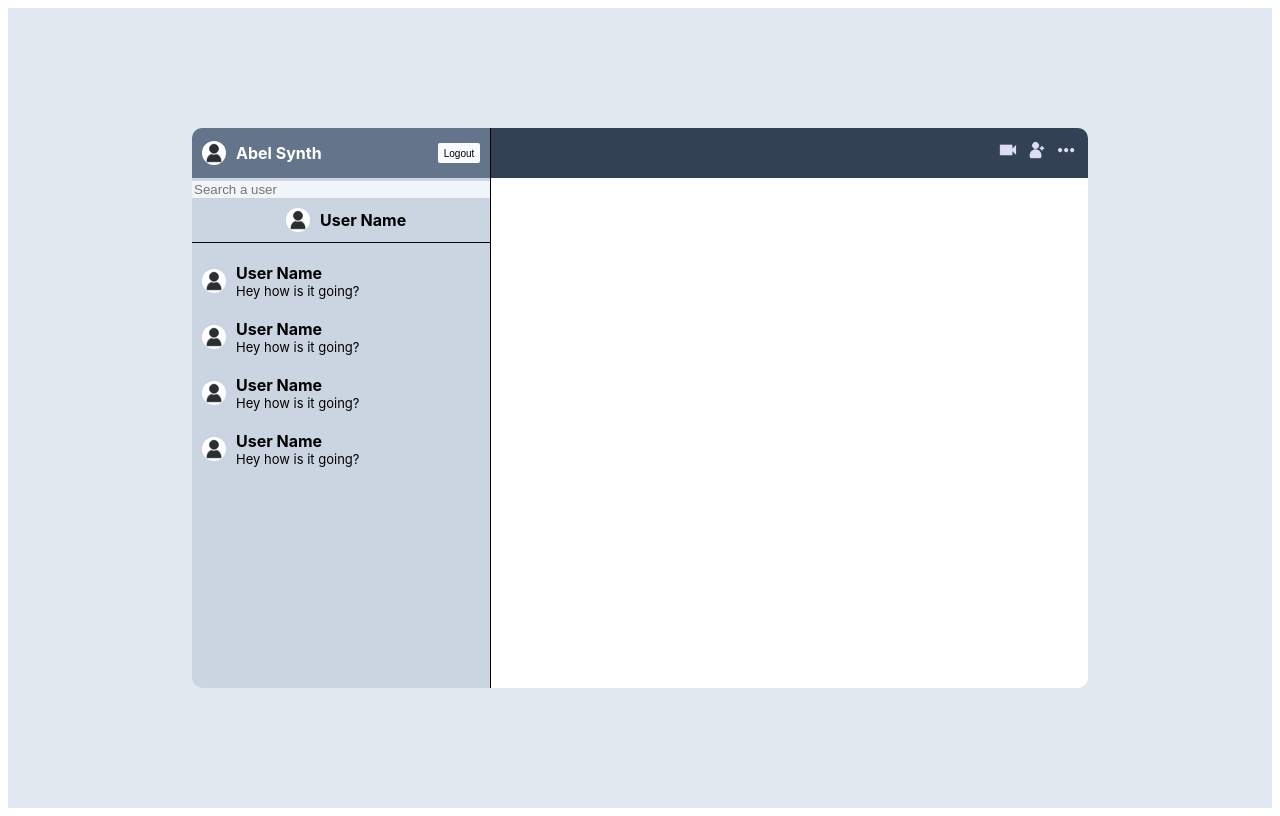
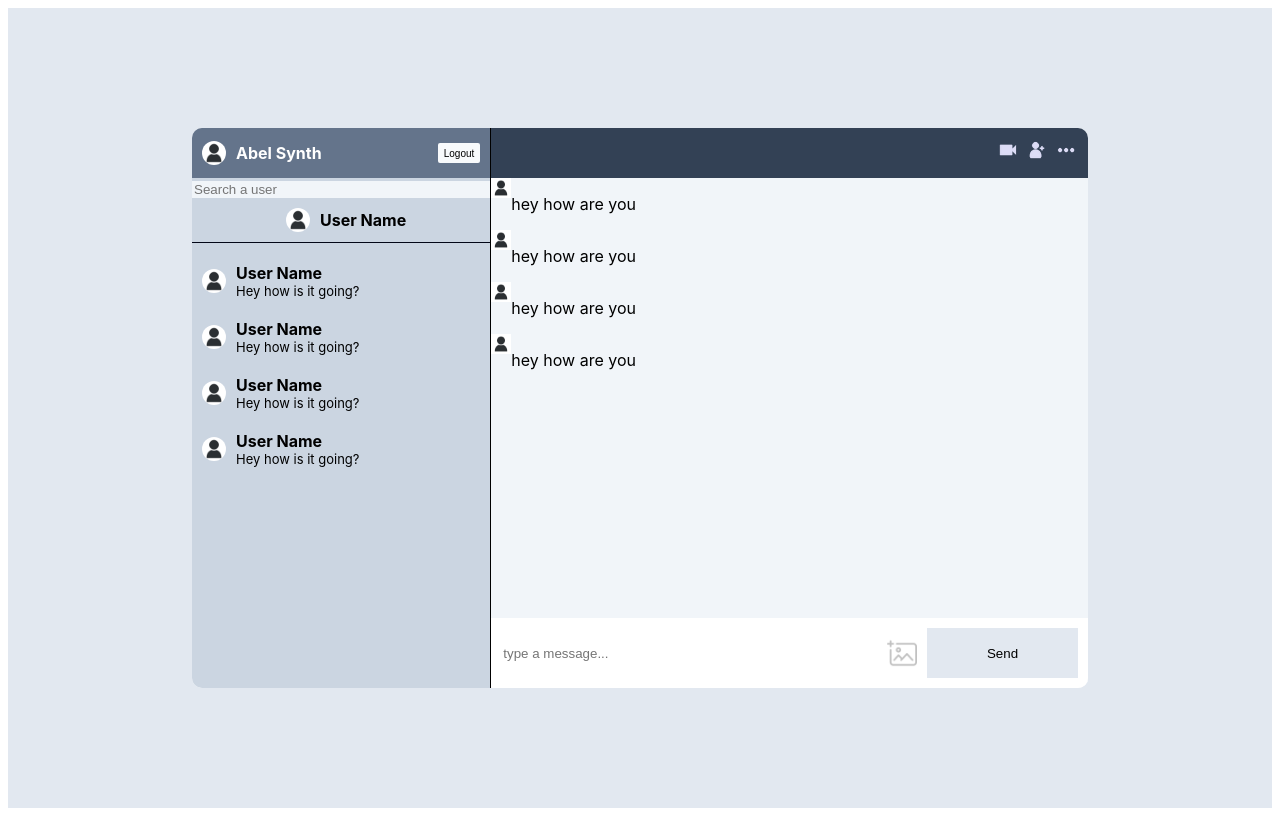
Before and after one commit to nathlemma/private-messaging-app, a React (Vite) app: page / in a window 1280 px wide. Built offline with nearby package versions, Linux system fonts and the light colour scheme.

Commit message:
messages ui done

```diff
--- a/src/components/Chats.jsx
+++ b/src/components/Chats.jsx
@@ -2,6 +2,8 @@ import "../styles.scss";
 import cam from "../images/cam.png";
 import more from "../images/more.png";
 import add from "../images/add.png";
+import TypeField from "./TypeField";
+import Messages from "./Messages";
 
 const Chats = () => {
   return (
@@ -13,6 +15,8 @@ const Chats = () => {
           <img src={more} />
         </div>
       </div>
+      <Messages />
+      <TypeField />
     </div>
   );
 };
--- a/src/components/Friend.jsx
+++ b/src/components/Friend.jsx
@@ -2,15 +2,14 @@ import default_pfp from "../images/default-pfp.jpg";
 const Friend = () => {
   return (
     <div className="f-cont">
-    <div className="friend">
-      <img src={default_pfp}/>
-      <div className="f-message-disp">
-        <div className="f-username">User Name</div>
-        <div className="f-last-message">Hey how is it going?</div>
+      <div className="friend">
+        <img src={default_pfp} />
+        <div className="f-message-disp">
+          <div className="f-username">User Name</div>
+          <div className="f-last-message">Hey how is it going?</div>
+        </div>
       </div>
     </div>
-    </div>
-  )
-}
-
+  );
+};
 export default Friend;
--- /dev/null
+++ b/src/components/Messages.jsx
@@ -0,0 +1,27 @@
+import default_pfp from "../images/default-pfp.jpg";
+
+const Message = () => {
+
+  return (
+    <div className="message-cont">
+      <img
+        src={default_pfp}
+        className="m-pfp"
+        style={{ height: "20px", width: "20px" }}
+      />
+      <p>hey how are you</p>
+    </div>
+  );
+};
+const Messages = () => {
+  return (
+    <div className="messages-cont">
+      <Message />
+      <Message  />
+      <Message />
+      <Message />
+    </div>
+  );
+};
+
+export default Messages;
--- /dev/null
+++ b/src/components/TypeField.jsx
@@ -0,0 +1,18 @@
+import attach from "../images/attach.png";
+import img from "../images/img.png";
+const TypeField = () => {
+  return (
+    <div className="typefield-cont">
+      <input type="text" placeholder="type a message..." />
+      <div className="send">
+        <input type="file" style={{ display: "none" }} id="file" />
+        <label htmlFor="file">
+          <img src={img}></img>
+        </label>
+        <button>Send</button>
+      </div>
+    </div>
+  );
+};
+
+export default TypeField;
--- a/src/styles.scss
+++ b/src/styles.scss
@@ -187,7 +187,7 @@ label{
             font-weight: bold;
           }
         }:hover{
-            background-color: var(--c-500);
+            background-color: var(--c-400);
         }
       }
 
@@ -226,6 +226,11 @@ label{
 
     .chats{
       flex: 2;
+      background-color: var(--c-100);
+      display: flex;
+      flex-direction: column;
+      justify-content: space-between;
+
       .c-nav{
         display:flex;
         background-color: var(--c-700);
@@ -243,6 +248,44 @@ label{
           }
         }
       }
+      .messages-cont{
+        .message-cont{
+          display: flex;
+          justify-content: left;
+        }
+      }
+      .typefield-cont{
+        background-color: white;
+        margin-top: auto;
+        height: 50px;
+        padding:10px;
+        display: flex;
+        input{
+          flex:2;
+          border: none;
+
+        }:focus {outline:none!important;}
+
+        .send{
+          flex:1;
+          display: flex;
+          justify-content: right;
+          img{
+            flex:1;
+            margin: auto;
+            margin-right: 10px;
+          }
+          button{
+            height: 100%;
+            flex:1;
+            background-color: var(--c-200);
+            border: none;
+            margin-right:0px;
+          }
+        }
+      }
+
+
     }
   }
 }
```
